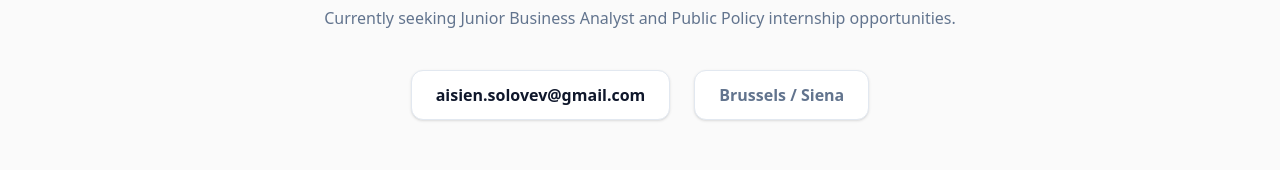
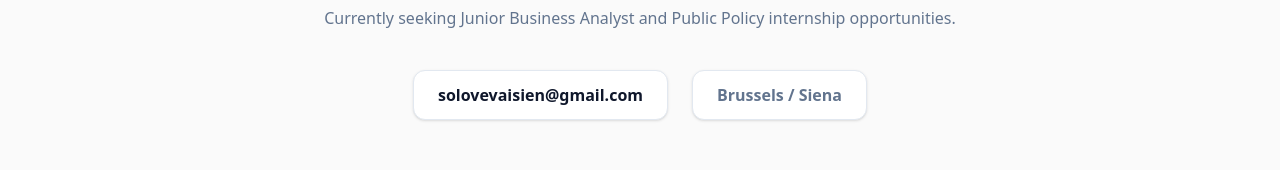
Before and after one commit to Aisien745/aisien-portfolio, a Next.js app: page / in a window 1280 px wide. Shown: the part 2720-2890 px from the top of the page. Built offline with nearby package versions, Linux system fonts and the light colour scheme.

Commit message:
update real contact links

```diff
--- a/src/app/page.tsx
+++ b/src/app/page.tsx
@@ -170,7 +170,7 @@ export default function Home() {
           <div className="flex flex-wrap justify-center gap-6 mb-16">
             {/* Твоя реальная почта */}
             <a href="mailto:solovevaisien@gmail.com" className="px-6 py-3 bg-white border border-slate-200 text-slate-900 font-semibold rounded-xl hover:border-blue-500 hover:text-blue-600 transition shadow-sm">
-              aisien.solovev@gmail.com
+              solovevaisien@gmail.com
             </a>
             <div className="px-6 py-3 bg-white border border-slate-200 text-slate-500 font-semibold rounded-xl shadow-sm">
               Brussels / Siena
```
